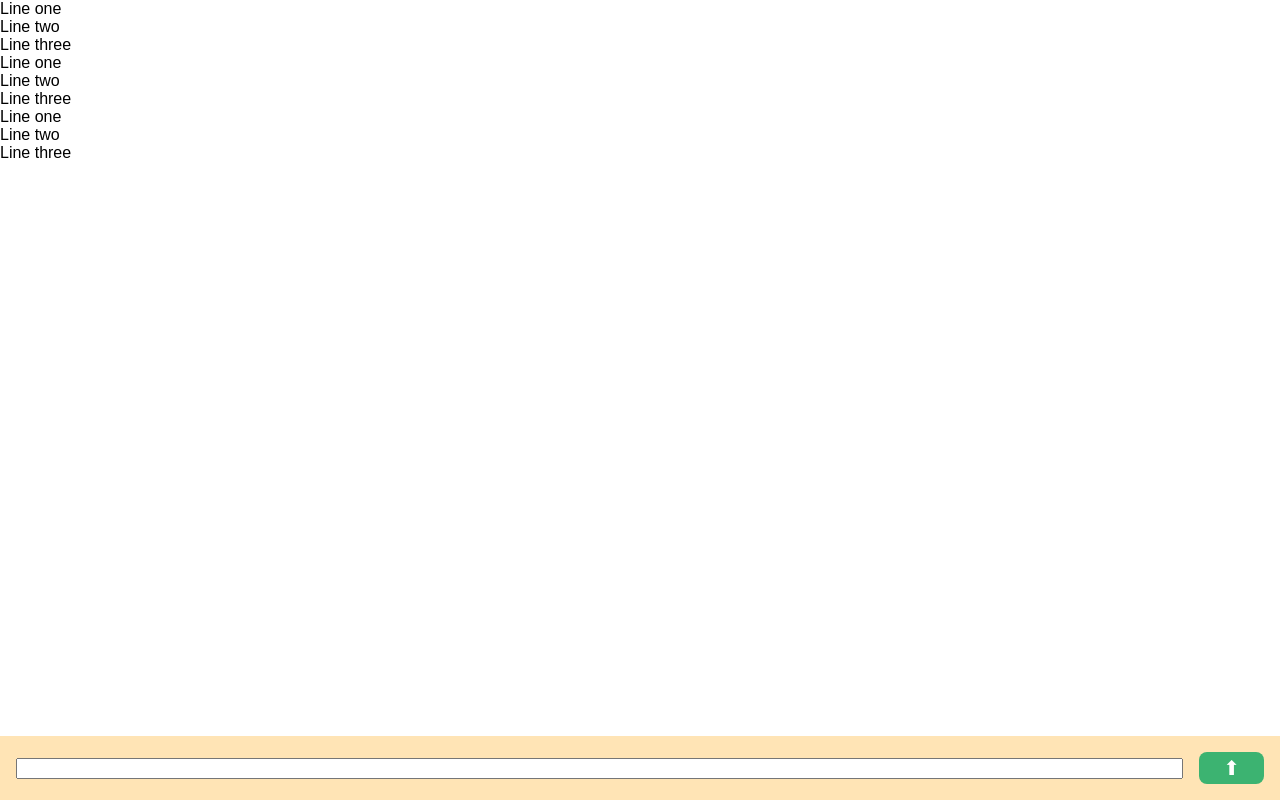
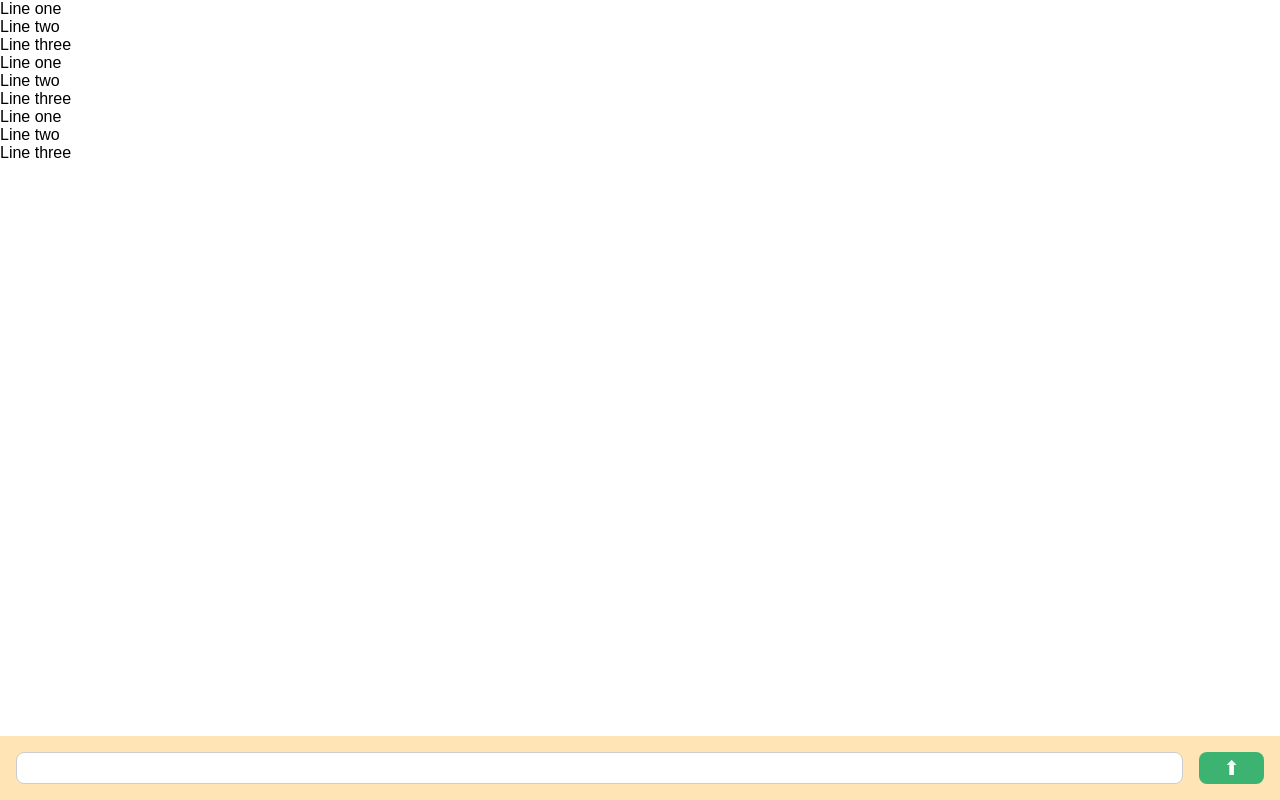
Before and after one commit to geelen/react-mfe-workshop-oct13, a React (Create React App) app: page / in a window 1280 px wide. Built offline with nearby package versions, Linux system fonts and the light colour scheme.

Commit message:
styled up the input field

```diff
--- a/src/components/InputArea.js
+++ b/src/components/InputArea.js
@@ -13,6 +13,10 @@ const InputField = styled.div`
   padding-right: 1rem;
   > input {
     width: 100%;
+    border: 1px solid #ccc;
+    border-radius: 0.5rem;
+    font-size: 1.2rem;
+    padding: 0.25rem 0.5rem;
   }
 `
 const SubmitButton = styled.button`
```
